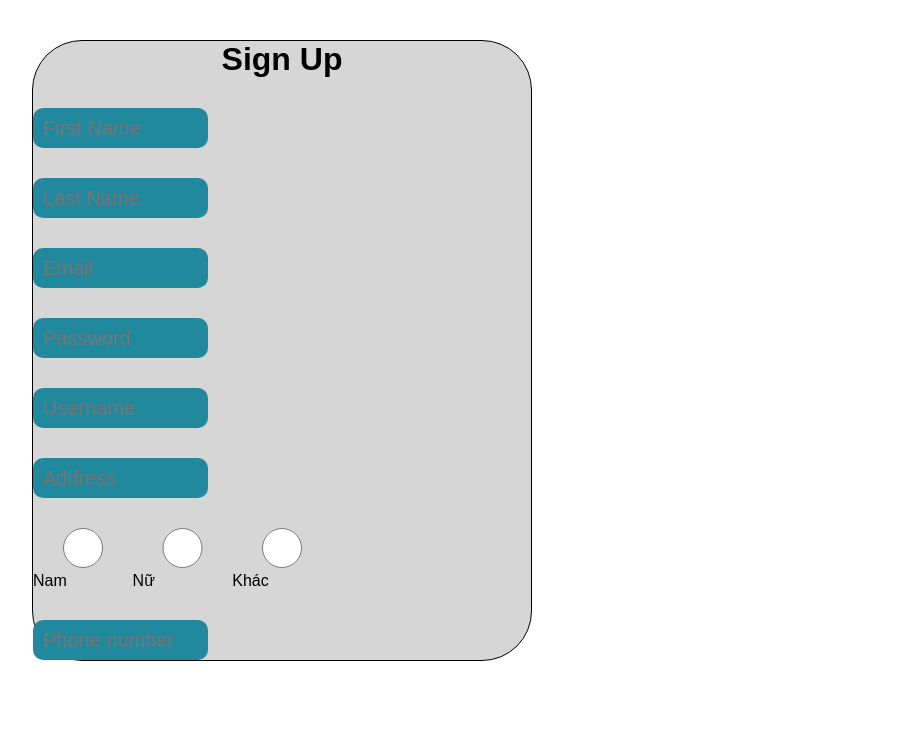
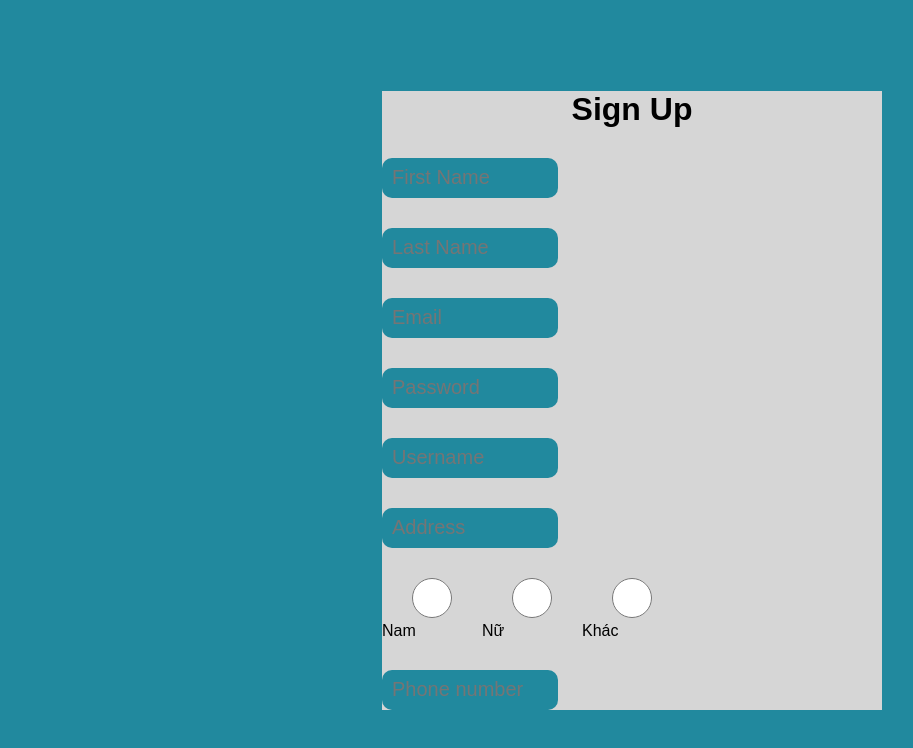
Before and after one commit to Hallie173/PBL4-Heart-Diseases-Prediction, a React (Create React App) app: page /signup in a window 1280 px wide. Shown: the top 748 px of the page, without its empty margins (8-921 px from the left). Built offline with nearby package versions, Linux system fonts and the light colour scheme; the HTML template or start-up script is replaced by a standard one.

Commit message:
daily commit

```diff
--- a/src/components/Footer.css
+++ b/src/components/Footer.css
@@ -61,18 +61,19 @@
     text-shadow: 1px 1px 1px black;
 }
 
-.terms div p, .services div p, .contact div p {
+.terms div p, .services div p, .contact div p, .times div p {
     margin-top: 10px;
     color: var(--color4);
 }
 
-.contact div p {
+.contact div p, .times div p {
     display: flex;
     align-items: center;
 }
 
-.contact p .icon {
+.contact p .icon , .times div p .icon {
     width: 10%;
+    margin: 0 5px;
 }
 
 a {
--- a/src/components/Footer.js
+++ b/src/components/Footer.js
@@ -1,7 +1,7 @@
 import React from "react";
 import './Footer.css';
 import { FontAwesomeIcon } from '@fortawesome/react-fontawesome';
-import { faLocationDot, faPhone, faEnvelope } from '@fortawesome/free-solid-svg-icons';
+import { faLocationDot, faPhone, faEnvelope, faClockFour } from '@fortawesome/free-solid-svg-icons';
 
 function Footer() {
     return (
@@ -32,7 +32,7 @@ function Footer() {
                         <div>
                             <p>
                                 <FontAwesomeIcon icon={faLocationDot} className="icon"/> {}
-                            <span><a href="#">54 Nguyễn Lương Bằng, Hoà Khánh Bắc, Liên Chiểu, Đà Nẵng 550000, Việt Nam</a></span>
+                                <span><a href="https://www.google.com/maps/place/Tr%C6%B0%E1%BB%9Dng+%C4%90%E1%BA%A1i+h%E1%BB%8Dc+B%C3%A1ch+Khoa+-+%C4%90%E1%BA%A1i+h%E1%BB%8Dc+%C4%90%C3%A0+N%E1%BA%B5ng/@16.0736657,108.1472941,17z/data=!3m1!4b1!4m6!3m5!1s0x314218d68dff9545:0x714561e9f3a7292c!8m2!3d16.0736606!4d108.149869!16s%2Fm%2F02qfsrh?entry=ttu&g_ep=EgoyMDI0MTAwMS4wIKXMDSoASAFQAw%3D%3D" target="_blank">54 Nguyễn Lương Bằng, Hoà Khánh Bắc, Liên Chiểu, Đà Nẵng 550000, Việt Nam</a></span>
                             </p>
                             <p>
                                 <FontAwesomeIcon icon={faPhone} className="icon"/> {}
@@ -46,7 +46,16 @@ function Footer() {
                     </div>
                 </div>
                 <div className="right-info">
-                    <div>Need something here!</div>
+                    <div className="times">
+                        <span className="info-title">Thời gian khám</span>
+                        <div>
+                            <p>
+                                <FontAwesomeIcon icon={faClockFour} className="icon"/> {}
+                                <span>07:30 - 20:00</span>
+                            </p>
+                            <p>Tất cả các ngày trong tuần.</p>
+                        </div>
+                    </div>
                 </div>
             </div>
         </div>
--- a/src/components/SignUp.css
+++ b/src/components/SignUp.css
@@ -8,64 +8,28 @@
     --color5: #a5e8f9;
 }
 
-* {
+.signup * {
+    padding: 0;
     margin: 0;
-    padding: 0;
     box-sizing: border-box;
 }
 
-div[className="signup"] {
-    width: 100%;
-    font-family: "Sans-serif";
+.signup {
+    width: 100vw;
+    height: 100vh;
     display: flex;
     justify-content: center;
     align-items: center;
+    background: var(--color3);
 }
 
 form {
-    border: 1px solid black;
-    border-radius: 50px;
+    width: 500px;
+    margin: 30px auto;
     background: var(--color4);
-    width: 500px;
-    margin: 0 auto;
+    padding: 20px;
 }
 
-h1 {
-    text-align: center;
+input {
+    background: var(--color5);
 }
-
-.signup {
-    width: 400px;
-    border: none;
-    border-radius: 10px;
-    background: white;
-    padding: 40px;
-}
-
-.form-control {
-    display: block;
-    width: 100%;
-    position: relative;
-    margin: 0;
-}
-
-.form-control input {
-    width: 100%;
-    height: 40px;
-    font-size: 20px;
-    background: var(--color3);
-    border: none;
-    outline: none;
-    border-radius: 10px;
-    padding: 0 10px;
-    transition: 0.3s;
-}
-
-.form-control input:focus {
-    background: var(--color2);
-    border: 2px solid var(--color4);
-}
-
-.hidden {
-    display: none;
-}
--- a/src/components/SignUp.js
+++ b/src/components/SignUp.js
@@ -55,7 +55,7 @@ function SignUp() {
                 <span></span>
             </div>
         </form>
-      </div>
+        </div>
     );
 }
 
```
Lines whose indentation alone changed are shown as unchanged.
